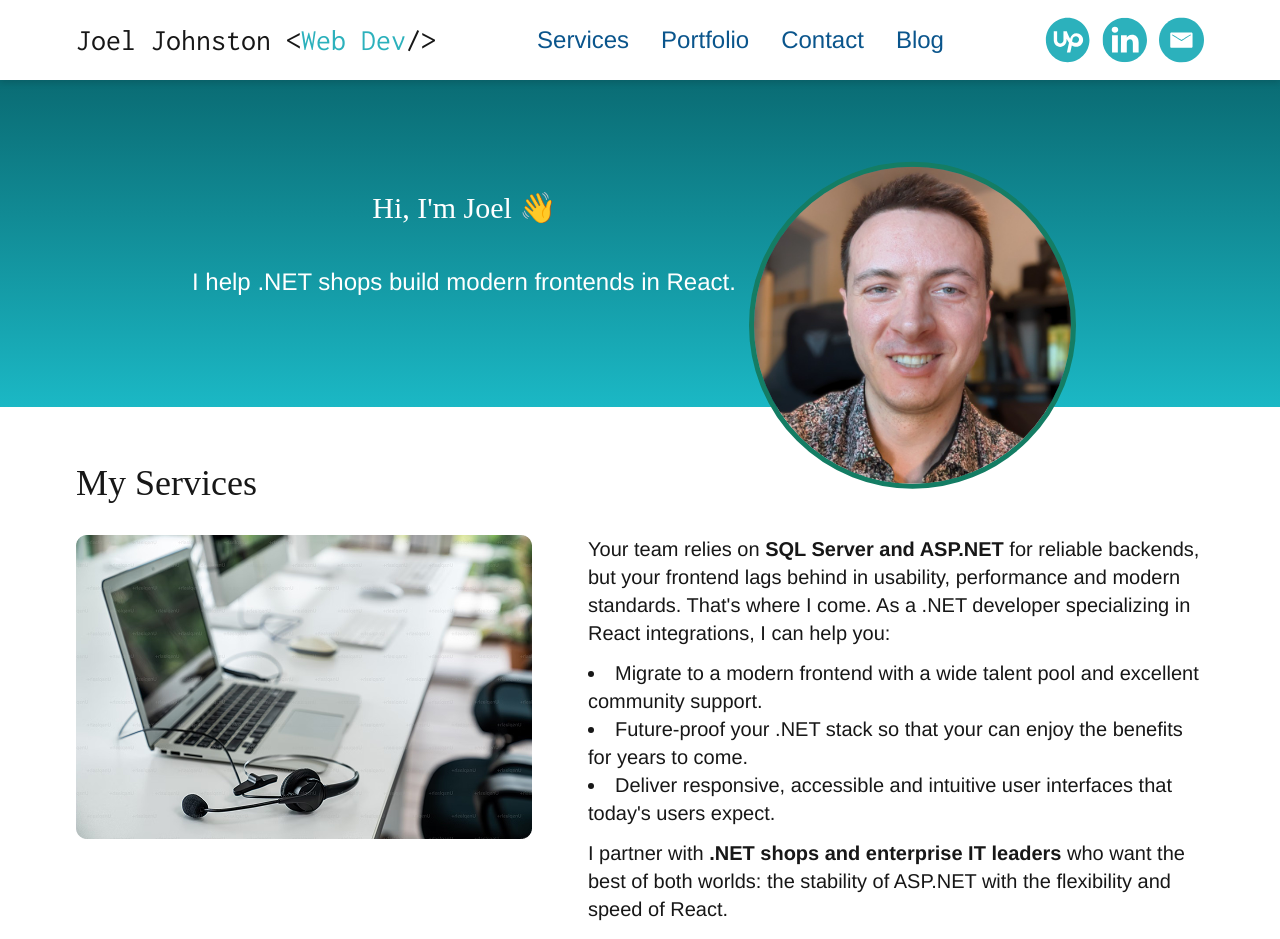
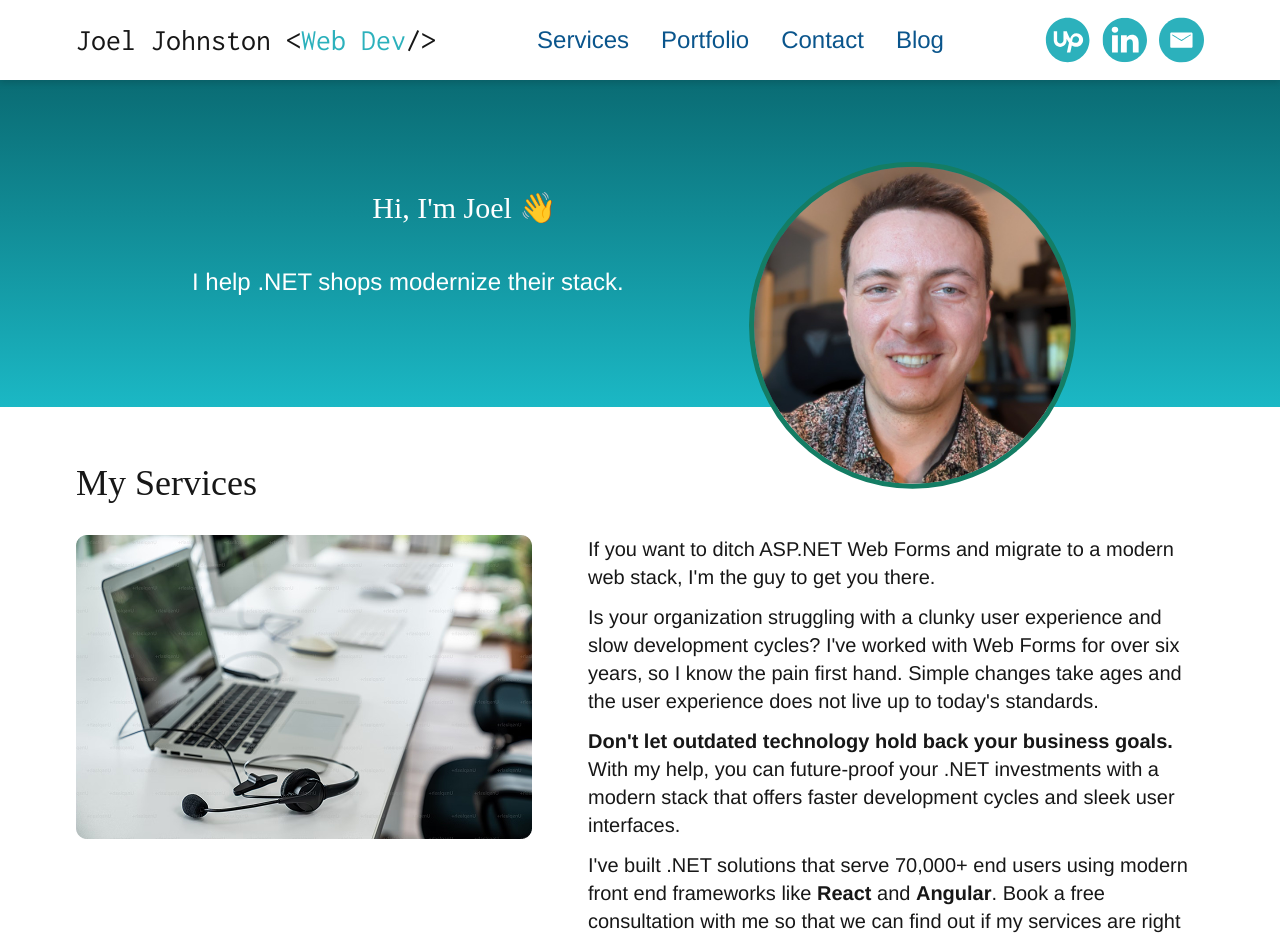
Before and after one commit to Midnight-Sky-Software-Solutions/joeljca-v3, a Next.js app: page / in a window 1280 px wide. Shown: the top 939 px of the page. Built offline with nearby package versions, Linux system fonts and the light colour scheme; a web font is replaced by a local one.

Commit message:
More marketing

```diff
--- a/app/hero.tsx
+++ b/app/hero.tsx
@@ -14,7 +14,7 @@ export default function Hero() {
         >
           <h2 className="text-white text-3xl font-serif text-center">Hi, I&apos;m Joel 👋</h2>
           <p className="text-white text-2xl mt-10">
-            I help .NET shops build modern frontends in React.
+            I help .NET shops modernize their stack.
           </p>
         </motion.div>
         <div>
--- a/app/layout.tsx
+++ b/app/layout.tsx
@@ -6,8 +6,8 @@ import NavBar from "@/ui/navbar";
 import { GoogleAnalytics } from "@next/third-parties/google";
 
 export const metadata: Metadata = {
-  title: "React Consulting for .NET Shops | Joel Johnston",
-  description: "I help .NET shops build modern frontends in React.",
+  title: "ASP.NET Web Forms Migrations | Joel Johnston",
+  description: "I help .NET shops modernize their stack.",
 };
 
 export default function RootLayout({
--- a/app/offer.tsx
+++ b/app/offer.tsx
@@ -9,7 +9,7 @@ export default function Offer() {
           <div className="col-start-3 col-end-11 text-xl space-y-6 pb-12">
             <p>
               Do you have have a legacy project built in ASP.NET Web Forms or ASP.NET MVC?
-              Are you considering migrating to React, but want to know the risks and required effort first?
+              Are you considering migrating, but want to know the risks and required effort first?
               I will conduct a <strong>free</strong> 1 hour code review of your project to assess your readiness.
             </p>
             <Link
--- a/app/services.tsx
+++ b/app/services.tsx
@@ -23,14 +23,17 @@ export default function Services() {
             className="grow text-xl space-y-3"
           >
             <p>
-              Your team relies on <strong>SQL Server and ASP.NET</strong> for reliable backends, but your frontend lags behind in usability, performance and modern standards. That&apos;s where I come. As a .NET developer specializing in React integrations, I can help you:
+              If you want to ditch ASP.NET Web Forms and migrate to a modern web stack, I&apos;m the guy to get you there.
             </p>
-            <ul className="list-disc list-inside">
-              <li>Migrate to a modern frontend with a wide talent pool and excellent community support.</li>
-              <li>Future-proof your .NET stack so that your can enjoy the benefits for years to come.</li>
-              <li>Deliver responsive, accessible and intuitive user interfaces that today&apos;s users expect.</li>
-            </ul>
-            <p>I partner with <strong>.NET shops and enterprise IT leaders</strong> who want the best of both worlds: the stability of ASP.NET with the flexibility and speed of React.</p>
+            <p>
+              Is your organization struggling with a clunky user experience and slow development cycles? I&apos;ve worked with Web Forms for over six years, so I know the pain first hand. Simple changes take ages and the user experience does not live up to today&apos;s standards.
+            </p>
+            <p>
+              <b>Don&apos;t let outdated technology hold back your business goals.</b> With my help, you can future-proof your .NET investments with a modern stack that offers faster development cycles and sleek user interfaces.
+            </p>
+            <p>
+              I&apos;ve built .NET solutions that serve 70,000+ end users using modern front end frameworks like <b>React</b> and <b>Angular</b>. Book a free consultation with me so that we can find out if my services are right for you.
+            </p>
             <motion.div
               initial={{ scale: 0 }}
               whileInView={{ scale: 1 }}
```
